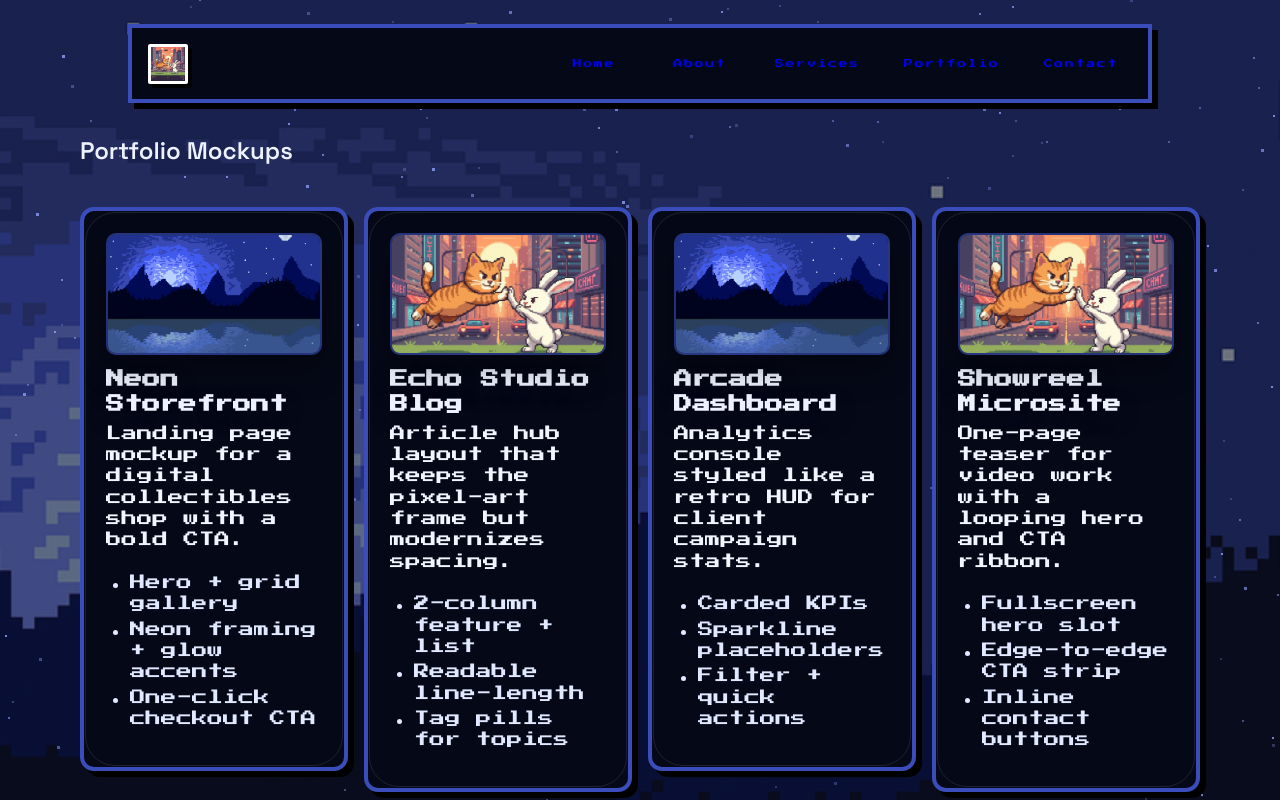
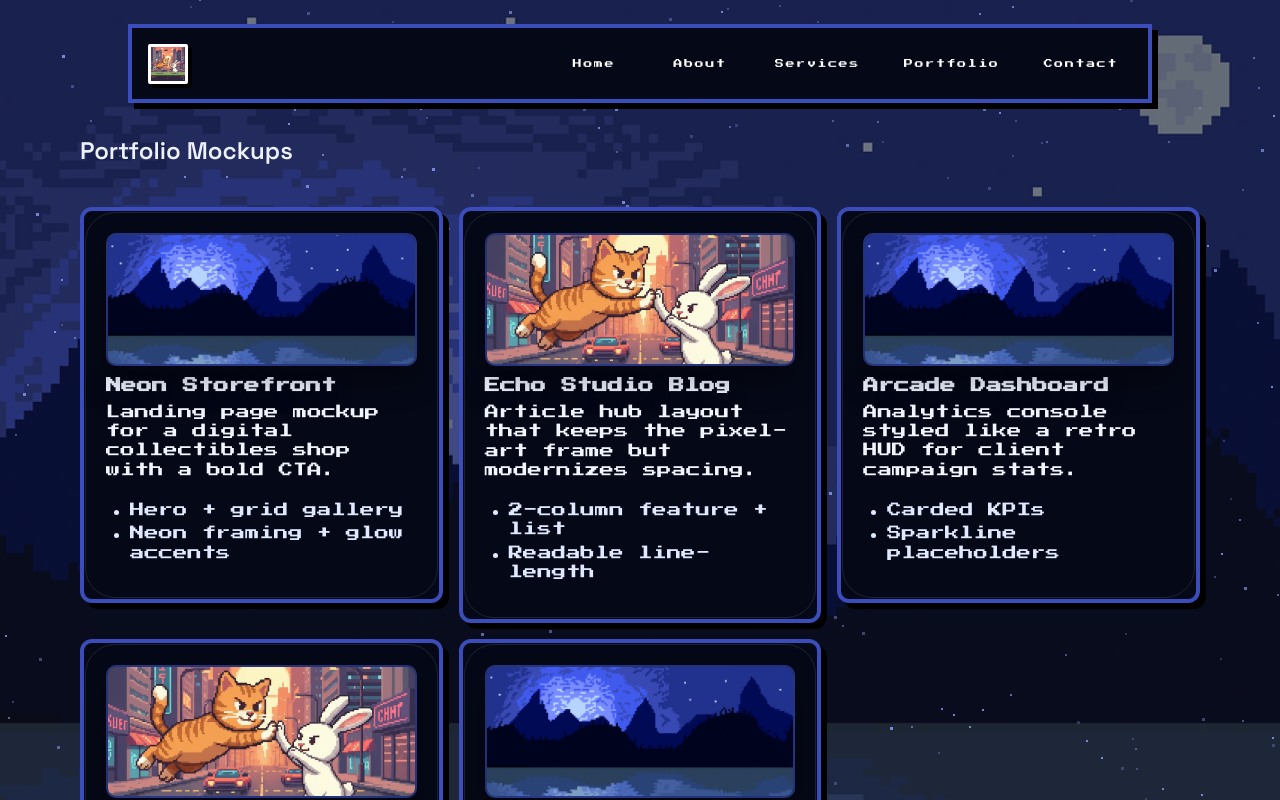
Before and after one commit to kornpakSittikool/echo, a Next.js app: page /portfolio in a window 1280 px wide. Shown: the top 800 px of the page. Built offline with nearby package versions, Linux system fonts and the light colour scheme.

Commit message:
[12/1/2025] UPDATE link and chang stlye

```diff
--- a/src/app/page.tsx
+++ b/src/app/page.tsx
@@ -1,4 +1,7 @@
+ "use client";
+
 import Link from "next/link";
+import { motion } from "framer-motion";
 import { BackgroundDots } from "@/components/background/background-dots.component";
 import { Button } from "@/components/button/button.component";
 import { Card, formatCardText } from "@/components/card/card.component";
@@ -17,8 +20,30 @@ export default function Home() {
     { type: "list", items: highlights },
   ];
 
+  const pageVariants = {
+    hidden: { opacity: 0, y: 18 },
+    show: {
+      opacity: 1,
+      y: 0,
+      transition: { staggerChildren: 0.12, delayChildren: 0.08 },
+    },
+  };
+
+  const blockVariants = {
+    hidden: { opacity: 0, y: 16, scale: 0.98 },
+    show: {
+      opacity: 1,
+      y: 0,
+      scale: 1,
+      transition: {
+        duration: 0.5,
+        ease: [0.16, 1, 0.3, 1] as [number, number, number, number],
+      },
+    },
+  };
+
   return (
-    <main
+    <motion.main
       className="relative flex h-screen w-full flex-col items-center"
       style={{
         backgroundImage:
@@ -28,6 +53,9 @@ export default function Home() {
         backgroundRepeat: "no-repeat",
         backdropFilter: "blur(2px)",
       }}
+      initial="hidden"
+      animate="show"
+      variants={pageVariants}
     >
       <BackgroundDots />
 
@@ -36,9 +64,15 @@ export default function Home() {
       </div>
 
       <div className="mt-2 w-full max-w-4xl space-y-3 p-4">
+        <motion.div variants={blockVariants}>
           <Card padding={30}>{formatCardText(cardContent)}</Card>
+        </motion.div>
 
-        <div className="flex flex-wrap gap-3 py-4">
+        <motion.div
+          className="flex flex-wrap gap-3 py-4"
+          variants={blockVariants}
+        >
+          <motion.div variants={blockVariants}>
             <Link
               href="/portfolio"
               className="inline-block"
@@ -50,14 +84,17 @@ export default function Home() {
                 สำรวจผลงาน
               </Button>
             </Link>
+          </motion.div>
+          <motion.div variants={blockVariants}>
             <Button
               variant="secondary"
               size="md"
             >
               ติดต่อเรา
             </Button>
+          </motion.div>
+        </motion.div>
       </div>
-      </div>
-    </main>
+    </motion.main>
   );
 }
--- a/src/app/portfolio/page.tsx
+++ b/src/app/portfolio/page.tsx
@@ -69,6 +69,8 @@ const projects = [
   highlights: string[];
 }>;
 
+const COMPACT_HIGHLIGHT_COUNT = 2;
+
 const pageVariants = {
   hidden: { opacity: 0, y: 18 },
   show: {
@@ -131,10 +133,10 @@ export default function PortfolioPage() {
         </motion.div>
 
         <motion.div
-          className="grid gap-4 md:grid-cols-2 xl:grid-cols-4"
+          className="grid gap-4 sm:grid-cols-2 xl:grid-cols-3"
           variants={gridVariants}
         >
-          {projects.slice(0, 4).map((project) => (
+          {projects.map((project) => (
             <motion.div
               key={project.title}
               variants={blockVariants}
@@ -144,35 +146,20 @@ export default function PortfolioPage() {
                 padding={22}
                 mediaSrc={project.image}
                 mediaAlt={project.title}
+                className="card--compact"
               >
                 {formatCardText([
                   { type: "h3", text: project.title },
                   { type: "p", text: project.blurb },
-                  { type: "list", items: project.highlights },
+                  {
+                    type: "list",
+                    items: project.highlights.slice(0, COMPACT_HIGHLIGHT_COUNT),
+                  },
                 ] as CardTextInput[])}
               </Card>
             </motion.div>
           ))}
         </motion.div>
-
-        <motion.div
-          className="flex justify-center"
-          variants={blockVariants}
-        >
-          <div className="w-full max-w-xl">
-            <Card
-              padding={24}
-              mediaSrc={projects[4].image}
-              mediaAlt={projects[4].title}
-            >
-              {formatCardText([
-                { type: "h3", text: projects[4].title },
-                { type: "p", text: projects[4].blurb },
-                { type: "list", items: projects[4].highlights },
-              ] as CardTextInput[])}
-            </Card>
-          </div>
-        </motion.div>
       </div>
     </motion.main>
   );
--- a/src/components/card/card.component.css
+++ b/src/components/card/card.component.css
@@ -104,6 +104,27 @@
     @apply text-base;
   }
 
+  /* Compact variant for tighter card height */
+  .card--compact {
+    padding: 1rem 0.95rem;
+    border-radius: 12px;
+  }
+
+  .card--compact .card__media {
+    aspect-ratio: 21 / 9;
+    margin-bottom: 0.6rem;
+  }
+
+  .card--compact .card__body,
+  .card--compact .card__rich-text {
+    font-size: 0.9rem;
+    line-height: 1.35;
+  }
+
+  .card--compact .card__heading--h3 {
+    font-size: 0.96rem;
+  }
+
   @media (max-width: 640px) {
     .card {
       padding: 1.5rem;
--- /dev/null
+++ b/src/components/navbar/config/navbar.config.ts
@@ -0,0 +1,9 @@
+export const NAV_ITEMS = [
+  { label: "Home", href: "/" },
+  { label: "About", href: "/about" },
+  { label: "Services", href: "/services" },
+  { label: "Portfolio", href: "/portfolio" },
+  { label: "Contact", href: "/contact" },
+] as const;
+
+export type NavItem = (typeof NAV_ITEMS)[number];
--- a/src/components/navbar/navbar.component.css
+++ b/src/components/navbar/navbar.component.css
@@ -52,6 +52,11 @@
 
     border: 2px solid transparent;
     background-color: transparent;
+    color: #ffffff;
+  }
+
+  .navbar__link:visited {
+    color: #ffffff;
   }
 
   .navbar__link:hover {
@@ -91,6 +96,11 @@
     letter-spacing: 0.15em;
     border: 2px solid transparent;
     background-color: transparent;
+    color: #ffffff;
+  }
+
+  .navbar__mobile-link:visited {
+    color: #ffffff;
   }
 
   .navbar__mobile-link:hover {
--- a/src/components/navbar/navbar.component.tsx
+++ b/src/components/navbar/navbar.component.tsx
@@ -4,12 +4,10 @@ import { Menu, X } from "lucide-react";
 import Image from "next/image";
 import Link from "next/link";
 import { useState } from "react";
+import { NAV_ITEMS } from "./config/navbar.config";
 
 export function Navbar() {
   const [open, setOpen] = useState(false);
-
-  // ใช้ตัวพิมพ์เล็ก/ใหญ่ปกติ เดี๋ยวฟอนต์ pixel จัดการเอง
-  const menuItems = ["Home", "About", "Services", "Portfolio", "Contact"];
 
   return (
     <nav className="navbar">
@@ -29,19 +27,16 @@ export function Navbar() {
         </Link>
 
         <ul className="navbar__menu">
-          {menuItems.map((item) => {
-            const href = item === "Home" ? "/" : "#";
-            return (
-              <li key={item}>
+          {NAV_ITEMS.map((item) => (
+            <li key={item.label}>
               <Link
-                  href={href}
+                href={item.href}
                 className="navbar__link"
               >
-                  {item}
+                {item.label}
               </Link>
             </li>
-            );
-          })}
+          ))}
         </ul>
 
         <button
@@ -66,25 +61,22 @@ export function Navbar() {
               visible: { transition: { staggerChildren: 0.15 } },
             }}
           >
-            {menuItems.map((item) => {
-              const href = item === "Home" ? "/" : "#";
-              return (
+            {NAV_ITEMS.map((item) => (
               <motion.div
-                  key={item}
+                key={item.label}
                 initial={{ opacity: 0, y: -8 }}
                 animate={{ opacity: 1, y: 0 }}
                 exit={{ opacity: 0, y: -8 }}
                 transition={{ duration: 0.25 }}
               >
                 <Link
-                    href={href}
+                  href={item.href}
                   className="navbar__mobile-link"
                 >
-                    {item}
+                  {item.label}
                 </Link>
               </motion.div>
-              );
-            })}
+            ))}
           </motion.div>
         )}
       </AnimatePresence>
```
Also changed, not shown: scripts/check-node.mjs (+4 -4 lines), 2 other files (tests, documents, lock files or other folders). Lines whose indentation alone changed are shown as unchanged.
